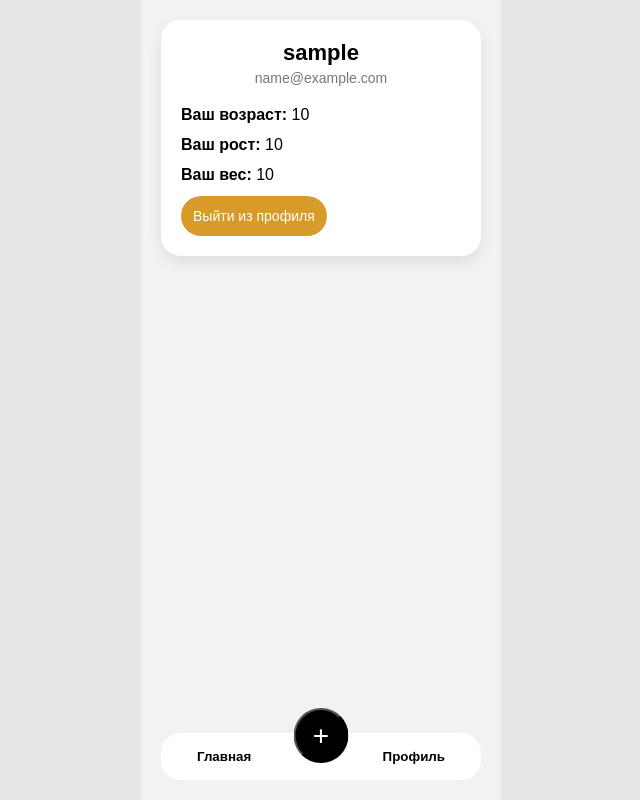
After one commit to chilllll0203/sport-site, a Flask app: template PythonProject/templates/profile.html in a window 1280 px wide. The commit adds this page. Shown: the whole page, without its empty margins (319-959 px from the left). Run offline with Flask 3, Linux system fonts and the light colour scheme; the template is opened without the code that fills it: most values are stand-ins (such as "Sample title", 1, 10 or a date in 2020).

Commit message:
добавлено много всего за два дня, если вкратце,то добавились новые таблицы,добавлены новые страницы профиль,добавление воды,и страница для отображения информации о таблице с информацией о воде выпитой пользователемю

```diff
--- a/PythonProject/app.py
+++ b/PythonProject/app.py
@@ -1,9 +1,17 @@
-from flask import Flask, render_template,url_for,request,redirect,jsonify
+from datetime import datetime
+from io import BytesIO
+from flask import Flask, render_template,url_for,request,redirect,jsonify,session,send_file
 from flask_sqlalchemy import SQLAlchemy
+from flask_migrate import Migrate
 import bcrypt
+import os
+from pyexpat.errors import messages
+
 app = Flask(__name__)
+app.secret_key = 'supersecretkey'
 app.config['SQLALCHEMY_DATABASE_URI'] = 'sqlite:///users.db'
 db = SQLAlchemy(app)
+migrate = Migrate(app,db)
 
 class User(db.Model):
     __tablename__ = 'users'
@@ -14,9 +22,60 @@ class User(db.Model):
     password = db.Column(db.String(200))
     height = db.Column(db.Integer)
     weight = db.Column(db.Integer)
-
+    def __init__(self,name, age, email,password,height,weight):
+        self.name = name
+        self.age = age
+        self.email = email
+        self.password = password
+        self.height = height
+        self.weight = weight
     def __repr__(self):
         return '<User %r>' % self.id
+class TestAnswer(db.Model):
+    __tablename__ = 'test_answers'
+    id = db.Column(db.Integer, primary_key=True)
+    user_id = db.Column(db.Integer, db.ForeignKey('users.id'),nullable=False)
+    answer1 = db.Column(db.String(200))
+    answer2 = db.Column(db.String(200))
+    answer3 = db.Column(db.String(200))
+    user = db.relationship('User',foreign_keys=[user_id])
+class WaterUser(db.Model):
+    __tablename__ = 'water_users'
+    id = db.Column(db.Integer, primary_key=True)
+    user_id = db.Column(db.Integer, db.ForeignKey('users.id'), nullable=False)
+    date = db.Column(db.DateTime,default=datetime.utcnow)
+    count = db.Column(db.Integer,default=0)
+    user = db.relationship('User',foreign_keys=[user_id])
+    def __init__(self,user_id,date,count):
+        self.user_id = user_id
+        self.date = date
+        self.count = count
+class CaloriesUser(db.Model):
+    __tablename__ = 'calories_users'
+    id = db.Column(db.Integer, primary_key=True)
+    user_id = db.Column(db.Integer, db.ForeignKey('users.id'), nullable=False)
+    date = db.Column(db.DateTime,default=datetime.utcnow)
+    count = db.Column(db.Integer,default=0)
+    user = db.relationship('User',foreign_keys=[user_id])
+class WeeklyProgram(db.Model):
+    __tablename__ = 'weekly_programs'
+    id = db.Column(db.Integer, primary_key=True)
+    user_id = db.Column(db.Integer, db.ForeignKey('users.id'),nullable=False)
+    user = db.relationship('User',foreign_keys=[user_id])
+class TrainingDay(db.Model):
+    __tablename__ = 'training_days'
+    id = db.Column(db.Integer, primary_key=True)
+    program_id = db.Column(db.Integer, db.ForeignKey('weekly_programs.id'),nullable=False)
+    day_of_week = db.Column(db.String(20),nullable=False)
+    program = db.relationship('WeeklyProgram',foreign_keys=[program_id])
+class Exercise(db.Model):
+    __tablename__ = 'exercises'
+    id = db.Column(db.Integer, primary_key=True)
+    training_id = db.Column(db.Integer, db.ForeignKey('training_days.id'),nullable=False)
+    name = db.Column(db.String(200),nullable=False)
+    sets = db.Column(db.Integer,nullable=False)
+    reps = db.Column(db.Integer,nullable=False)
+    training_day = db.relationship('TrainingDay',foreign_keys=[training_id])
 
 @app.route('/',methods=['GET', 'POST'])
 def index():
@@ -26,6 +85,15 @@ def index():
         try:
             if "sum_btn" in request.form:
                 is_User = User.query.filter_by(email=email).first()
+                session['user'] = {
+                    'id':is_User.id,
+                    'name':is_User.name,
+                    'age':is_User.age,
+                    'email':is_User.email,
+                    'password':is_User.password,
+                    'height':is_User.height.decode("utf-8"),
+                    'weight':is_User.weight.decode("utf-8"),
+                }
                 if is_User:
                     if bcrypt.checkpw(password.encode(),is_User.password):
                         return redirect('/training')
@@ -42,10 +110,11 @@ def reg():
         name = request.form['name']
         age = request.form['age']
         password = request.form['password'].encode("utf-8")
-
+        height = request.form['height'].encode("utf-8")
+        weight = request.form['weight'].encode("utf-8")
         hash_password = bcrypt.hashpw(password,bcrypt.gensalt())
         print(hash_password)
-        user = User(email=email,name=name,age=age,password=hash_password)
+        user = User(email=email,name=name,age=age,password=hash_password, height=height,weight=weight)
         try:
             if "register_btn" in request.form:
                 db.session.add(user)
@@ -72,6 +141,7 @@ def training():
             return redirect('/profile')
         elif "button_main" in request.form:
             return render_template('training.html')
+        return None
     else:
         return render_template('training.html')
 
@@ -80,22 +150,59 @@ def userstable():
     users = User.query.all()
     users_list = []
     for user in users:
-        users_list.append(f"ID:{user.id} NAME:{user.name} AGE:{user.age} PASSWORD:{user.password}")
+        users_list.append(f"ID:{user.id} EMAIL:{user.email} NAME:{user.name} AGE:{user.age} PASSWORD:{user.password}")
     return jsonify(users_list)
+
+@app.route('/users_water')
+def users_water_table():
+    users_water = WaterUser.query.all()
+    water_list = []
+    for user_water in users_water:
+        water_list.append(f"ID:{user_water.id} ID USER: {user_water.user_id} DATE: {user_water.date} COUNT: {user_water.count}")
+    return jsonify(water_list)
 @app.route('/test_train',methods=['GET', 'POST'])
-def test_train():
+async def test_train():
     print("Вы перешли на страницу с тестом")
+    return await jsonify("Вы перешли на страницу с тестом")
+
 @app.route('/train',methods=['GET', 'POST'])
 def train():
     print("Вы перешли на страницу с вашими тренировками")
+
 @app.route('/profile',methods=['GET', 'POST'])
 def profile():
-    print("Вы перешли на страницу с вашим профилем")
+    if request.method == 'POST':
+        if "button_main" in request.form:
+            return render_template('training.html')
+        elif "button_train" in request.form:
+            return redirect('/train')
+        if "button_exit" in request.form:
+            session.clear()
+            return redirect('/')
+    data = session.get('user')
+    user = User(data['name'],data['age'],data['email'],data['password'],data['height'],data['weight'])
+    return render_template('profile.html',username= user.name,email=user.email,age=user.age,height=user.height,weight=user.weight)
+
 @app.route('/add_water',methods=['GET', 'POST'])
 def add_water():
-    print("Вы перешли на страницу с добавление воды")
+    if request.method == 'POST':
+        if "button_addWater" in request.form:
+            data = session.get('user')
+            user_id = data['id']
+            date_water = datetime.now()
+            water_count = request.form.get('count_water')
+            water_user = WaterUser(user_id,date_water,water_count)
+            try:
+                db.session.add(water_user)
+                db.session.commit()
+                return redirect('/training')
+            except Exception as e:
+                return jsonify(e)
+    return render_template('water.html')
+
 @app.route('/add_calories',methods=['GET', 'POST'])
 def add_calories():
     print("Вы перешли на страницу с добавление калорий")
+
 if __name__ == '__main__':
     app.run(debug=True)
--- /dev/null
+++ b/PythonProject/static/css/profile.css
@@ -0,0 +1,88 @@
+* {
+    box-sizing: border-box;
+    font-family: Arial, sans-serif;
+}
+body {
+    margin: 0;
+    background: #e5e5e5;
+    display: flex;
+    justify-content: center;
+}
+.app{
+    width: 360px;
+    min-height: 100vh;
+    background: #f2f2f2;
+    padding: 20px;
+    display: flex;
+    flex-direction: column;
+    justify-content: space-between;
+}
+.card{
+    background: #ffffff;
+    border-radius: 20px;
+    padding: 20px;
+    box-shadow: 0 6px 15px rgba(0, 0, 0, 0.08);
+}
+.profile-header{
+    text-align: center;
+    margin-bottom: 20px;
+}
+.profile-header h2{
+    margin: 0;
+    font-size: 22px;
+}
+.email{
+    color: #777;
+    margin-top: 4px;
+    font-size: 14px;
+}
+.profile-info p{
+    margin: 12px 0;
+    font-size: 16px;
+}
+.profile-info span{
+    font-weight: 600;
+}
+.button_exit{
+    border: none;
+    border-radius: 25px;
+    padding: 12px;
+    margin-top: 10px;
+    font-size: 14px;
+    cursor: pointer;
+    background: #d89b2a;
+    color: white;
+    margin:0;
+}
+.bottom-nav{
+    position: relative;
+    display: flex;
+    justify-content: space-between;
+    align-items: center;
+    padding: 15px 30px;
+    background: #ffffff;
+    border-radius: 20px;
+}
+.nav-item{
+    background: transparent;
+    border: none;
+    color: black;
+    cursor: pointer;
+    font-weight: bold;
+}
+.nav-center{
+    position: absolute;
+    left: 50%;
+    top: -25px;
+    transform: translateX(-50%);
+    width: 55px;
+    height: 55px;
+    background: #000;
+    color: #fff;
+    border-radius: 50%;
+    display: flex;
+    align-items: center;
+    justify-content: center;
+    font-size: 28px;
+    cursor: pointer;
+}
--- /dev/null
+++ b/PythonProject/templates/profile.html
@@ -0,0 +1,36 @@
+<!DOCTYPE html>
+<html lang="ru">
+<head>
+    <meta charset="UTF-8">
+    <meta name="viewport"
+          content="width=device-width, user-scalable=no, initial-scale=1.0, maximum-scale=1.0, minimum-scale=1.0">
+    <meta http-equiv="X-UA-Compatible" content="ie=edge">
+    <link rel="stylesheet" href="{{url_for('static',filename='css/profile.css')}}">
+    <title>Профиль</title>
+</head>
+<body>
+    <form method="post">
+        <div class="app">
+            <div class="card profile_info">
+                <div class="profile-header">
+                    <h2>{{username}}</h2>
+                    <p class="email">{{email}}</p>
+                </div>
+                <div class="profile-info">
+                    <p><span>Ваш возраст: </span>{{age}}</p>
+                    <p><span>Ваш рост: </span>{{height}}</p>
+                    <p><span>Ваш вес: </span>{{weight}}</p>
+                </div>
+                <button class="button_exit" name="button_exit">Выйти из профиля</button>
+            </div>
+            <div class="bottom-nav">
+            <button class="nav-item" name="button_main">Главная</button>
+            <button class="nav-center" name="button_train">
+                +
+            </button>
+            <button class="nav-item" name="button_profile">Профиль</button>
+            </div>
+        </div>
+    </form>
+</body>
+</html>
--- a/PythonProject/templates/training.html
+++ b/PythonProject/templates/training.html
@@ -16,8 +16,8 @@
             <button class="btn primary" name="button_train">Перейти</button>
             <div class="tracker">
                 <h3>Учет каллорий и выпитой воды</h3>
-                <p><strong>Вода:</strong> 0 / 2000</p>
-                <p><strong>Калории:</strong> 0 / 2000</p>
+                <p><strong>Вода:</strong> {{water_count}}/ {{normal_water}}</p>
+                <p><strong>Калории:</strong> {{calories_count}} / {{normal_calories}}</p>
                 <button class="btn secondary" name="button_addWater">Добавить воду</button>
                 <button class="btn secondary" name="button_addCalories">Добавить каллории</button>
             </div>
```
Also changed, not shown: PythonProject/templates/callories.html (added, +10 -0 lines), PythonProject/templates/reg.html (+12 -6 lines), PythonProject/templates/water.html (added, +22 -0 lines), PythonProject/instance/users.db.
